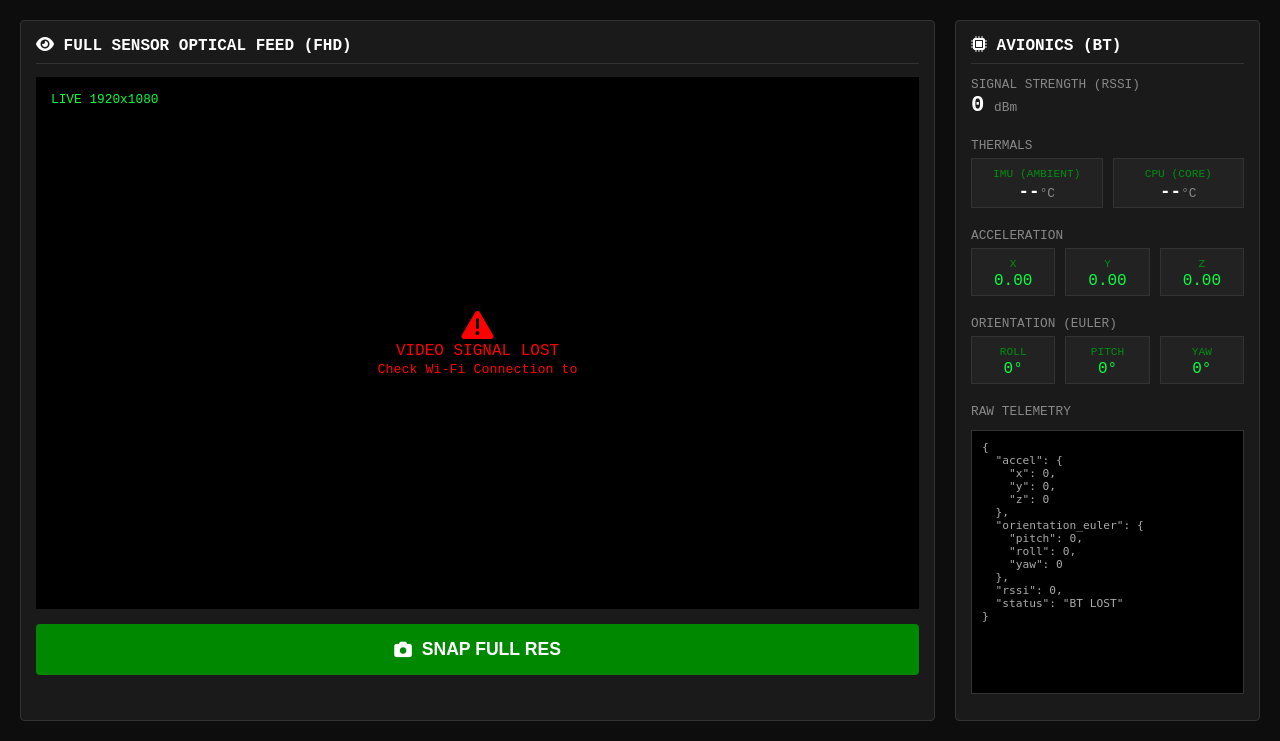
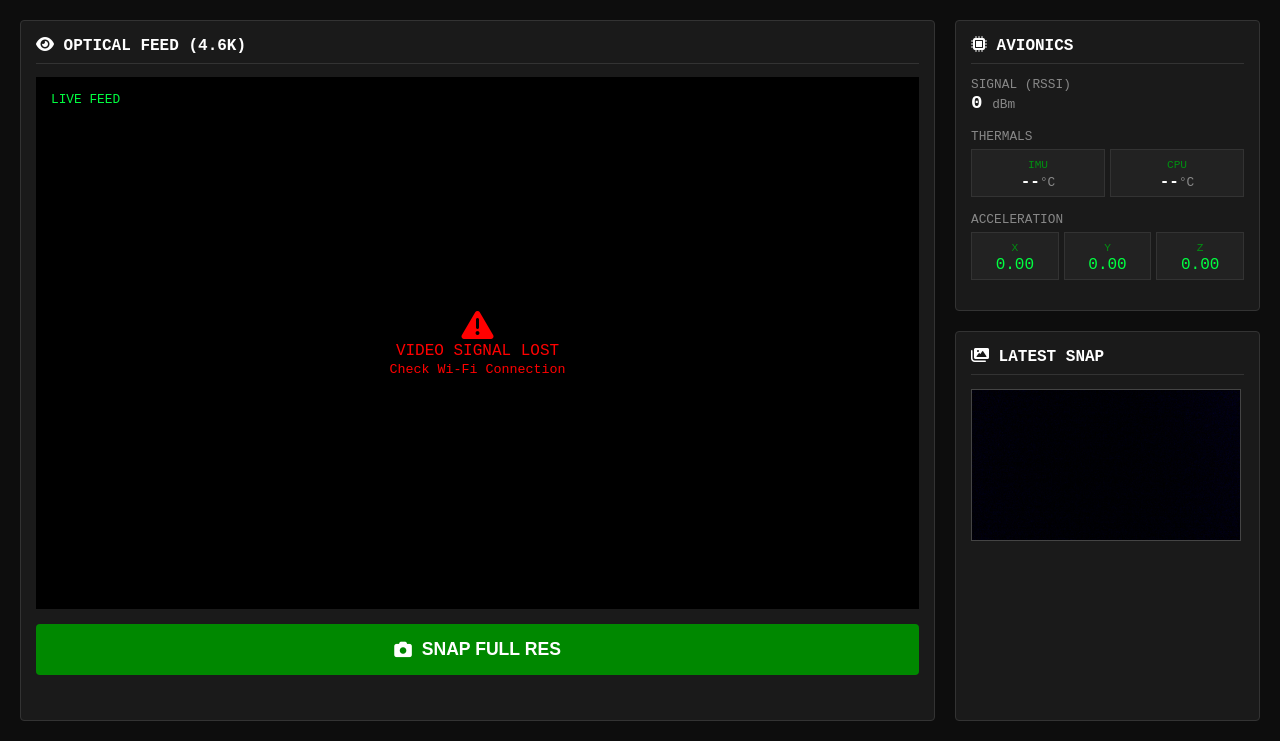
Before and after one commit to TogiFerretFerret/FlatSat, a Flask app: template ground/templates/dashboard.html in a window 1280 px wide. Shown: the part 59-800 px from the top of the page. Run offline with Flask 3, Linux system fonts and the light colour scheme; the template is opened without the code that fills it, so the values that code supplies are empty.

Commit message:
Added RSTSNAP

```diff
--- a/ground/templates/dashboard.html
+++ b/ground/templates/dashboard.html
@@ -36,10 +36,10 @@
 
         .grid-container {
             display: grid;
-            grid-template-columns: 3fr 1fr; /* Widescreen layout */
+            grid-template-columns: 3fr 1fr;
             gap: 20px;
             flex-grow: 1;
-            min-height: 0;
+            min-height: 0; /* Vital for nested scrolling */
         }
 
         .panel {
@@ -84,7 +84,7 @@
             pointer-events: none;
         }
 
-        /* Snap Button */
+        /* Controls */
         .controls {
             margin-top: 15px;
             display: flex;
@@ -110,16 +110,24 @@
         #snap-btn:hover { background: #00aa00; }
         #snap-btn:disabled { background: #444; cursor: wait; }
 
-        /* Telemetry Stats */
-        .stat-group { margin-bottom: 20px; }
+        /* Right Column Layout */
+        .right-column {
+            display: flex;
+            flex-direction: column;
+            gap: 20px;
+            overflow: hidden; /* Prevent spillover */
+        }
+
+        /* Stats */
+        .stat-group { margin-bottom: 15px; }
         .stat-label { color: #888; font-size: 0.8rem; display: block; }
-        .stat-value { font-size: 1.4rem; font-weight: bold; color: #fff; }
+        .stat-value { font-size: 1.2rem; font-weight: bold; color: #fff; }
         .stat-unit { font-size: 0.8rem; color: #888; }
 
         .axis-grid {
             display: grid;
             grid-template-columns: 1fr 1fr 1fr;
-            gap: 10px;
+            gap: 5px;
             margin-top: 5px;
         }
         .axis-box {
@@ -130,17 +138,24 @@
         }
         .axis-name { color: var(--text-dim); font-size: 0.7rem; }
 
-        /* Raw Data */
-        #tel-raw {
-            background: #000;
-            color: #aaa;
-            padding: 10px;
-            font-size: 0.7rem;
-            height: 100%;
+        /* Gallery */
+        #gallery-content {
+            flex-grow: 1;
             overflow-y: auto;
-            border: 1px solid #333;
-            flex-grow: 1;
+            display: grid;
+            grid-template-columns: 1fr; /* Single column for single image */
+            gap: 10px;
+            padding-right: 5px;
         }
+        .thumb {
+            width: 100%;
+            aspect-ratio: 16/9;
+            object-fit: cover;
+            border: 1px solid #444;
+            cursor: pointer;
+            transition: transform 0.1s;
+        }
+        .thumb:hover { transform: scale(1.02); border-color: #fff; }
 
         /* Status Indicator */
         .status-dot {
@@ -162,18 +177,18 @@
     </header>
 
     <div class="grid-container">
-        <!-- VIDEO PANEL (WIFI) -->
+        <!-- LEFT: VIDEO PANEL -->
         <div class="panel">
-            <h2><i class="fas fa-eye"></i> FULL SENSOR OPTICAL FEED (FHD)</h2>
+            <h2><i class="fas fa-eye"></i> OPTICAL FEED (4.6K)</h2>
             <div class="video-container">
                 <img id="video-feed" src="{{ video_url }}"
                      onerror="this.style.display='none'; document.getElementById('vid-error').style.display='block'">
                 <div id="vid-error" style="display:none; color:red; text-align:center;">
                     <i class="fas fa-exclamation-triangle fa-2x"></i><br>
                     VIDEO SIGNAL LOST<br>
-                    <small>Check Wi-Fi Connection to {{ video_url }}</small>
+                    <small>Check Wi-Fi Connection</small>
                 </div>
-                <div class="overlay-text">LIVE 1920x1080</div>
+                <div class="overlay-text">LIVE FEED</div>
             </div>
 
             <div class="controls">
@@ -184,12 +199,15 @@
             </div>
         </div>
 
-        <!-- TELEMETRY PANEL (BLUETOOTH) -->
-        <div class="panel">
-            <h2><i class="fas fa-microchip"></i> AVIONICS (BT)</h2>
+        <!-- RIGHT COLUMN -->
+        <div class="right-column">
+
+            <!-- AVIONICS PANEL -->
+            <div class="panel" style="flex-shrink: 0;">
+                <h2><i class="fas fa-microchip"></i> AVIONICS</h2>
 
                 <div class="stat-group">
-                <span class="stat-label">SIGNAL STRENGTH (RSSI)</span>
+                    <span class="stat-label">SIGNAL (RSSI)</span>
                     <span id="rssi" class="stat-value">--</span> <span class="stat-unit">dBm</span>
                 </div>
 
@@ -197,12 +215,12 @@
                     <span class="stat-label">THERMALS</span>
                     <div class="axis-grid" style="grid-template-columns: 1fr 1fr;">
                         <div class="axis-box">
-                        <span class="axis-name">IMU (AMBIENT)</span><br>
-                        <span id="temp-imu" class="stat-value" style="font-size:1.1rem">--</span><span class="stat-unit">°C</span>
+                            <span class="axis-name">IMU</span><br>
+                            <span id="temp-imu" class="stat-value" style="font-size:1.0rem">--</span><span class="stat-unit">°C</span>
                         </div>
                         <div class="axis-box">
-                        <span class="axis-name">CPU (CORE)</span><br>
-                        <span id="temp-cpu" class="stat-value" style="font-size:1.1rem">--</span><span class="stat-unit">°C</span>
+                            <span class="axis-name">CPU</span><br>
+                            <span id="temp-cpu" class="stat-value" style="font-size:1.0rem">--</span><span class="stat-unit">°C</span>
                         </div>
                     </div>
                 </div>
@@ -215,18 +233,16 @@
                         <div class="axis-box"><span class="axis-name">Z</span><br><span id="az">0.0</span></div>
                     </div>
                 </div>
+            </div>
 
-            <div class="stat-group">
-                <span class="stat-label">ORIENTATION (EULER)</span>
-                <div class="axis-grid">
-                    <div class="axis-box"><span class="axis-name">ROLL</span><br><span id="roll">0</span>°</div>
-                    <div class="axis-box"><span class="axis-name">PITCH</span><br><span id="pitch">0</span>°</div>
-                    <div class="axis-box"><span class="axis-name">YAW</span><br><span id="yaw">0</span>°</div>
+            <!-- SNAPSHOTS GALLERY -->
+            <div class="panel" style="flex-grow: 1; min-height: 200px;">
+                <h2><i class="fas fa-images"></i> LATEST SNAP</h2>
+                <div id="gallery-content">
+                    <div style="text-align:center; padding:20px; color:#555;">No snaps yet</div>
                 </div>
             </div>
 
-            <span class="stat-label">RAW TELEMETRY</span>
-            <pre id="tel-raw">Waiting for packets...</pre>
         </div>
     </div>
 
@@ -235,44 +251,28 @@
         const statusText = document.getElementById('status-text');
 
         function updateDisplay(data) {
-            // Raw JSON
-            document.getElementById('tel-raw').innerText = JSON.stringify(data, null, 2);
-
             // Connection Status
             if (data.status === "ONLINE") {
                 statusDot.className = 'status-dot status-online';
                 statusText.innerText = "ONLINE";
                 statusText.style.color = "#00ff41";
             } else {
-                statusDot.className = 'status-dot'; // Reset/Gray
+                statusDot.className = 'status-dot';
                 if(data.status) statusText.innerText = data.status;
             }
 
             // RSSI
-            if (data.rssi !== undefined) {
-                document.getElementById('rssi').innerText = data.rssi;
-            }
+            if (data.rssi !== undefined) document.getElementById('rssi').innerText = data.rssi;
 
             // Thermals
-            if (data.temp !== undefined) {
-                 document.getElementById('temp-imu').innerText = data.temp.toFixed(1);
-            }
-            if (data.cpu_temp !== undefined) {
-                 document.getElementById('temp-cpu').innerText = data.cpu_temp.toFixed(1);
-            }
+            if (data.temp !== undefined) document.getElementById('temp-imu').innerText = data.temp.toFixed(1);
+            if (data.cpu_temp !== undefined) document.getElementById('temp-cpu').innerText = data.cpu_temp.toFixed(1);
 
             // Accel
             if (data.accel) {
                 document.getElementById('ax').innerText = data.accel.x.toFixed(2);
                 document.getElementById('ay').innerText = data.accel.y.toFixed(2);
                 document.getElementById('az').innerText = data.accel.z.toFixed(2);
-            }
-
-            // Orientation
-            if (data.orientation_euler) {
-                document.getElementById('roll').innerText = data.orientation_euler.roll.toFixed(0);
-                document.getElementById('pitch').innerText = data.orientation_euler.pitch.toFixed(0);
-                document.getElementById('yaw').innerText = data.orientation_euler.yaw.toFixed(0);
             }
         }
 
@@ -290,8 +290,9 @@
                 const data = await res.json();
 
                 if(data.status === 'success') {
-                    status.innerText = `Saved: ${data.file} (${(data.size/1024).toFixed(0)} KB)`;
+                    status.innerText = `Saved: ${data.file}`;
                     status.style.color = "#00ff41";
+                    updateGallery(); // Refresh gallery immediately
                 } else {
                     status.innerText = "Error: " + data.message;
                     status.style.color = "red";
@@ -305,6 +306,30 @@
             btn.style.background = "#008800";
         }
 
+        async function updateGallery() {
+            try {
+                const res = await fetch('/api/captures');
+                const files = await res.json();
+                const container = document.getElementById('gallery-content');
+
+                if (files.length === 0) {
+                    container.innerHTML = '<div style="text-align:center; padding:20px; color:#555;">No snaps yet</div>';
+                    return;
+                }
+
+                container.innerHTML = '';
+                files.forEach(f => {
+                    let img = document.createElement('img');
+                    // Add timestamp to force reload cache
+                    img.src = '/captures/' + f + '?t=' + new Date().getTime();
+                    img.className = 'thumb';
+                    img.title = f;
+                    img.onclick = () => window.open(img.src, '_blank');
+                    container.appendChild(img);
+                });
+            } catch(e) {}
+        }
+
         // Poll API every 100ms
         setInterval(async () => {
             try {
@@ -313,12 +338,14 @@
                 const data = await response.json();
                 updateDisplay(data);
             } catch (e) {
-                console.error("Telemetry Poll Failed:", e);
                 statusDot.className = 'status-dot status-offline';
                 statusText.innerText = "GS DISCONNECTED";
                 statusText.style.color = "red";
             }
         }, 100);
+
+        // Initial Gallery Load
+        updateGallery();
     </script>
 </body>
 </html>
```
Also changed, not shown: ground/ground.py (+24 -21 lines), ground/captures/capture_1767744536.jpg (added). Lines whose indentation alone changed are shown as unchanged.
